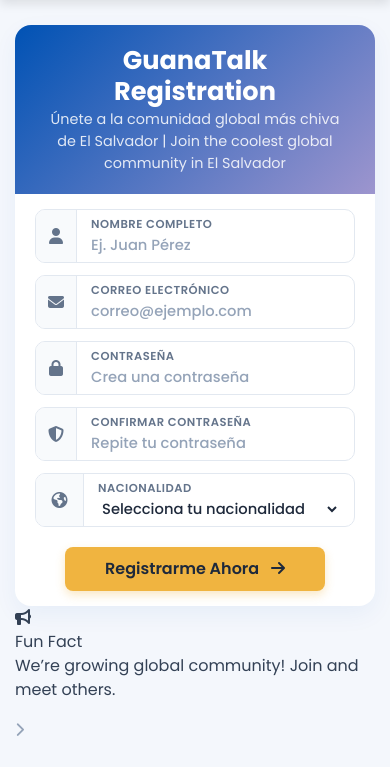
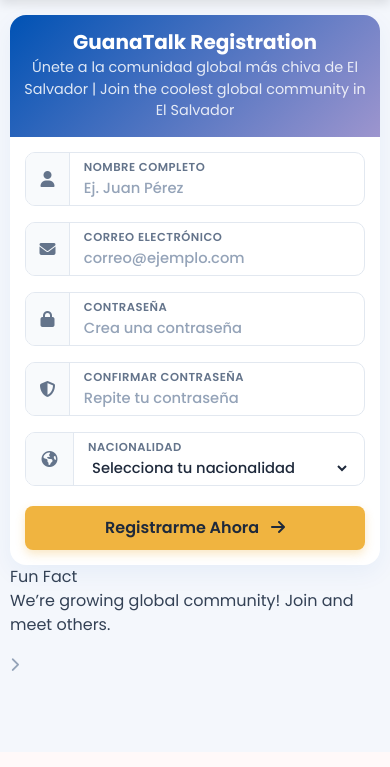
Before and after one commit to guanatalksv-dev/GuanaTalk, a PHP site: page /register.php in a window 390 px wide. Shown: the part 92-859 px from the top of the page. After the commit the page ends 763 px from the top, so only its background shows below. Run offline with PHP 8.4, Linux system fonts and the light colour scheme.

Commit message:
avance el media query de register.style

```diff
--- a/styles/register.css
+++ b/styles/register.css
@@ -76,10 +76,11 @@
 }
 
 .main-container {
-    max-width: 950px;
+    max-width: 550px;
     width: 100%;
     margin: auto;
-    padding: 15px;
+    padding: 20px 15px;
+    z-index: 5;
 }
 
 .form-card {
@@ -97,7 +98,7 @@
 }
 
 .form-card-header h2 {
-    font-size: 1.6rem;
+    font-size: 1.45rem;
     font-weight: 700;
     margin-bottom: 3px;
 }
@@ -115,7 +116,7 @@
 
 .form-grid {
     display: grid;
-    grid-template-columns: 1fr 1fr;
+    grid-template-columns: 1fr;
     gap: 16px;
     margin-bottom: 20px;
 }
@@ -213,15 +214,63 @@
     color: #94a3b8;
 }
 
+body > font,
+body > div[style*="text-align"],
+body > span:not(.logo span),
+.fa-bullhorn {
+    display: none !important;
+}
+
 @media (max-width: 768px) {
+    .navbar {
+        padding: 10px 20px;
+    }
+
     .main-container {
-        margin: 10px auto;
+        max-width: 500px;
+        padding: 10px;
     }
-    .form-grid {
-        grid-template-columns: 1fr;
-        gap: 12px;
-    }
+
     .forms-body {
-        padding: 15px 20px;
+        padding: 20px 25px;
     }
 }
+
+@media (max-width: 425px) {
+    .navbar {
+        flex-direction: column;
+        gap: 8px;
+        padding: 12px 15px;
+        text-align: center;
+    }
+
+    .logo img {
+        height: 44px;
+    }
+
+    .profile-btn {
+        width: 100%;
+        padding: 8px 0;
+    }
+
+    .main-container {
+        max-width: 100%;
+        margin: 5px auto;
+    }
+
+    .form-card-header {
+        padding: 15px 10px;
+    }
+
+    .form-card-header h2 {
+        font-size: 1.25rem;
+    }
+
+    .forms-body {
+        padding: 15px 15px;
+    }
+
+    .register-btn {
+        width: 100%;
+    }
+}
```
Also changed, not shown: img/pulgarcito.png, img/pupusas.png, img/volado.png.
